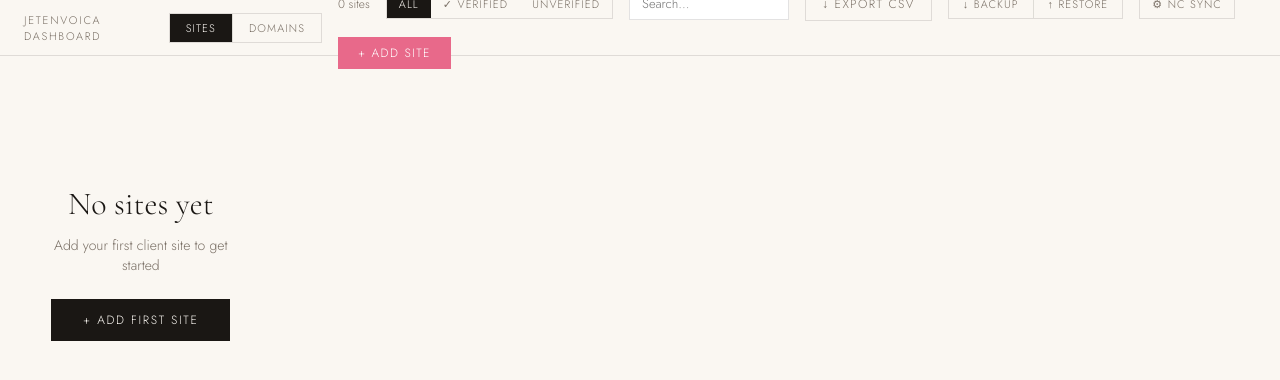
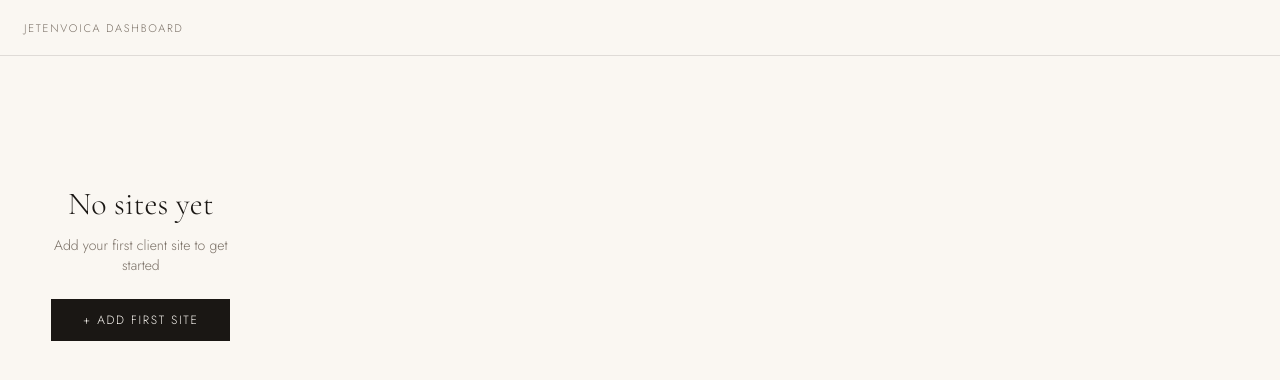
Before and after one commit to jetenvoieca/jetenvoieca-dashboard, a plain HTML site: page dashboard.html in a window 1280 px wide. Drawn offline with nearby package versions, Linux system fonts and the light colour scheme.

Commit message:
Update dashboard.html

```diff
--- a/dashboard.html
+++ b/dashboard.html
@@ -87,31 +87,7 @@ button,input,select{font-family:'Jost',sans-serif;font-size:13px;font-weight:300
 <body>
 
 <div class="topbar">
-  <div style="display:flex;align-items:center;gap:20px">
-    <span class="topbar-title">Jetenvoica Dashboard</span>
-    <div style="display:flex;border:.5px solid rgba(26,23,20,0.12)">
-      <button onclick="showView('sites')" id="tab-sites" style="padding:6px 16px;border:none;background:#1A1714;color:#FAF7F2;font-family:inherit;font-size:11px;letter-spacing:.1em;text-transform:uppercase;cursor:pointer">Sites</button>
-      <button onclick="showView('domains')" id="tab-domains" style="padding:6px 16px;border:none;background:transparent;color:#7A7066;font-family:inherit;font-size:11px;letter-spacing:.1em;text-transform:uppercase;cursor:pointer;border-left:.5px solid rgba(26,23,20,0.12)">Domains</button>
-    </div>
-  </div>
-  <div class="topbar-right" id="sites-controls">
-    <span class="topbar-stat" id="site-count">0 sites</span>
-    <span class="topbar-stat gold" id="mrr" style="display:none"></span>
-    <div style="display:flex;border:.5px solid rgba(26,23,20,0.12)">
-      <button onclick="verifiedFilter='all';renderGrid()" id="vf-all" style="padding:6px 12px;border:none;background:#1A1714;color:#FAF7F2;font-family:inherit;font-size:11px;letter-spacing:.1em;text-transform:uppercase;cursor:pointer">All</button>
-      <button onclick="verifiedFilter='verified';renderGrid()" id="vf-verified" style="padding:6px 12px;border:none;background:transparent;color:#7A7066;font-family:inherit;font-size:11px;letter-spacing:.1em;text-transform:uppercase;cursor:pointer">✓ Verified</button>
-      <button onclick="verifiedFilter='unverified';renderGrid()" id="vf-unverified" style="padding:6px 12px;border:none;background:transparent;color:#7A7066;font-family:inherit;font-size:11px;letter-spacing:.1em;text-transform:uppercase;cursor:pointer">Unverified</button>
-    </div>
-    <input class="search-input" id="search" placeholder="Search…" oninput="renderGrid()">
-    <button class="btn-export" onclick="exportCSV()">↓ Export CSV</button>
-    <div style="display:flex;border:.5px solid rgba(26,23,20,0.12)">
-      <button class="btn-backup" onclick="saveBackup()" title="Save a full backup including images">↓ Backup</button>
-      <button class="btn-backup" onclick="document.getElementById('restore-input').click()" title="Restore from a backup file" style="border-left:.5px solid rgba(26,23,20,0.12)">↑ Restore</button>
-    </div>
-    <input type="file" id="restore-input" accept=".json" style="display:none" onchange="loadBackup(this)">
-    <button class="btn-backup" onclick="openSettings()" title="Namecheap API Settings" style="border:.5px solid rgba(26,23,20,0.12);padding:6px 12px">⚙ NC Sync</button>
-    <button class="btn-add" onclick="openModal()">+ Add Site</button>
-  </div>
+  <span class="topbar-title">Jetenvoica Dashboard</span>
 </div>
 
 <div class="modal-bg" id="settings-modal" style="display:none">
@@ -243,7 +219,8 @@ function hostname(url) {
 }
 
 function renderGrid() {
-  var q = document.getElementById('search').value.toLowerCase();
+  var searchEl = document.getElementById('search');
+  var q = searchEl ? searchEl.value.toLowerCase() : '';
   var filtered = sites.filter(function(s) {
     var matchSearch = s.name.toLowerCase().includes(q) || s.url.toLowerCase().includes(q);
     var matchVerified = verifiedFilter === 'all' || (verifiedFilter === 'verified' ? s.verified : !s.verified);
@@ -254,11 +231,14 @@ function renderGrid() {
 
   var total = filtered.length;
   var mrr = filtered.reduce(function(sum, s) { return sum + (parseFloat(s.sub_amount) || 0); }, 0);
-  document.getElementById('site-count').textContent = total + ' site' + (total !== 1 ? 's' : '');
+  var countEl = document.getElementById('site-count');
+  if (countEl) countEl.textContent = total + ' site' + (total !== 1 ? 's' : '');
   var mrrEl = document.getElementById('mrr');
-  if (mrr > 0) { mrrEl.textContent = '£' + mrr.toFixed(0) + '/mo'; mrrEl.style.display = ''; }
-  else mrrEl.style.display = 'none';
-  // Update filter buttons
+  if (mrrEl) {
+    if (mrr > 0) { mrrEl.textContent = '£' + mrr.toFixed(0) + '/mo'; mrrEl.style.display = ''; }
+    else mrrEl.style.display = 'none';
+  }
+  // Update filter buttons (no-op now that they're removed from the header, harmless if absent)
   ['all','verified','unverified'].forEach(function(f) {
     var btn = document.getElementById('vf-' + f);
     if (btn) { btn.style.background = verifiedFilter === f ? '#1A1714' : 'transparent'; btn.style.color = verifiedFilter === f ? '#FAF7F2' : '#7A7066'; }
```
